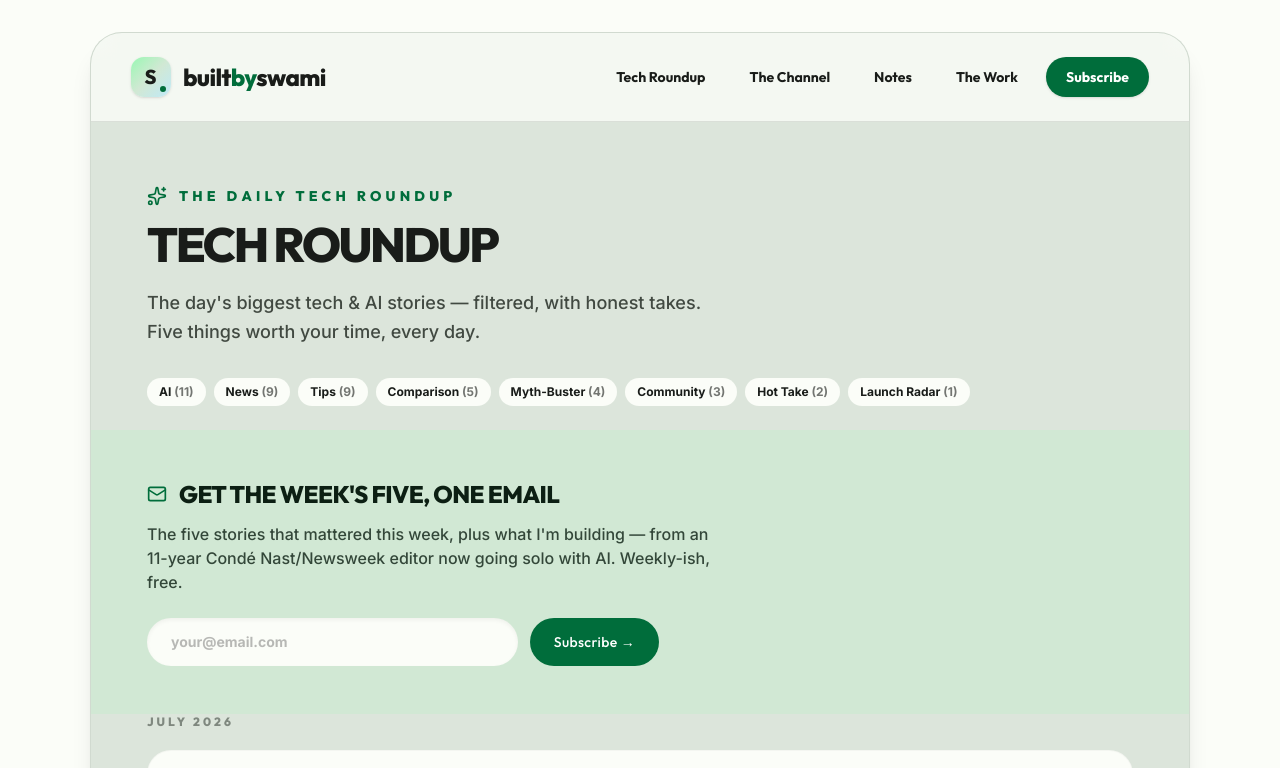
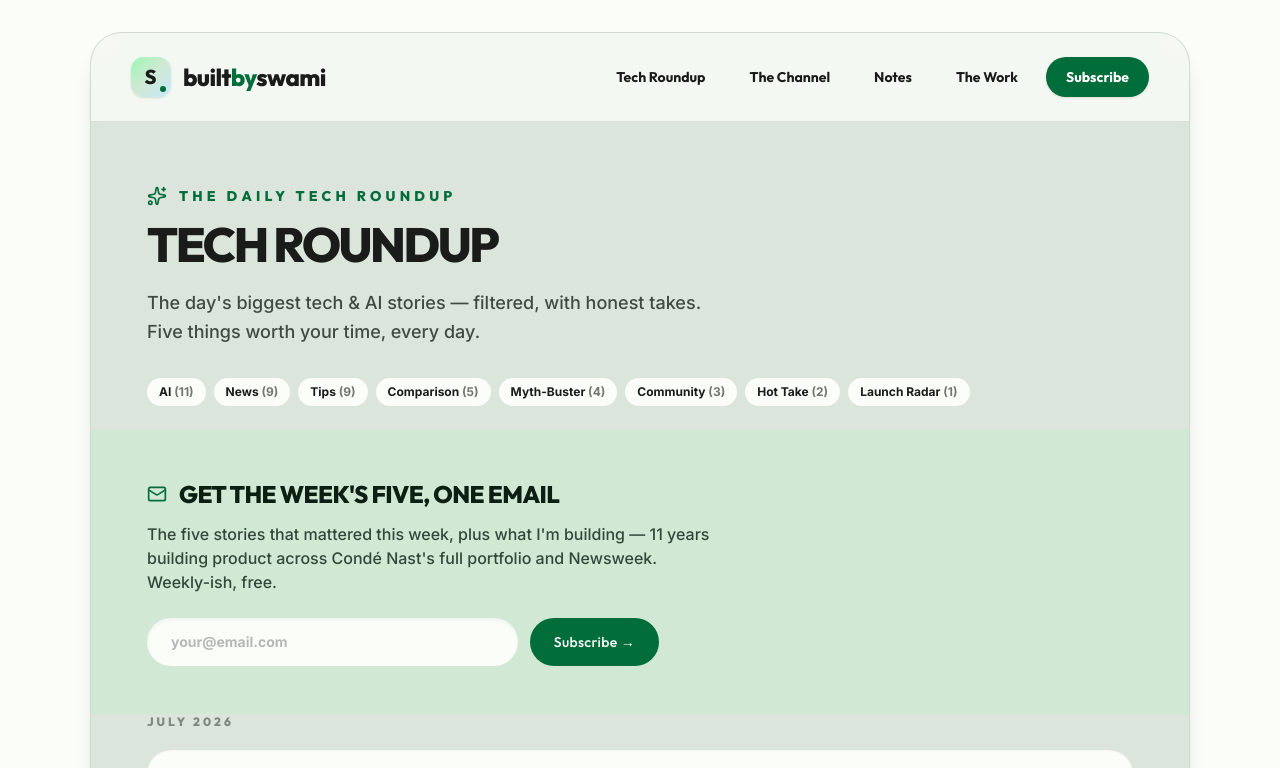
Before and after one commit to swamiguru/Swami-Guru-Portfolio, a React (Vite) app: page /tech-roundup in a window 1280 px wide. Shown: the top 768 px of the page. Built offline with nearby package versions, Linux system fonts and the light colour scheme.

Commit message:
Fix newsletter copy: reflect full Condé Nast portfolio, not just tech editorial

```diff
--- a/src/pages/Home.tsx
+++ b/src/pages/Home.tsx
@@ -196,7 +196,7 @@ export default function Home() {
               </h2>
             </div>
             <p className="text-sm md:text-base font-medium opacity-80 mb-6 max-w-xl">
-              The five stories that mattered this week, plus what I'm building — from an 11-year Cond&eacute; Nast/Newsweek editor now going solo with AI. Weekly-ish, free.
+              The five stories that mattered this week, plus what I'm building — 11 years building product across Cond&eacute; Nast's full portfolio and Newsweek. Weekly-ish, free.
             </p>
             <NewsletterSignup />
           </div>
--- a/src/pages/Tech.tsx
+++ b/src/pages/Tech.tsx
@@ -120,7 +120,7 @@ export default function Tech() {
               </h2>
             </div>
             <p className="text-sm md:text-base font-medium opacity-80 mb-6 max-w-xl">
-              The five stories that mattered this week, plus what I'm building — from an 11-year Cond&eacute; Nast/Newsweek editor now going solo with AI. Weekly-ish, free.
+              The five stories that mattered this week, plus what I'm building — 11 years building product across Cond&eacute; Nast's full portfolio and Newsweek. Weekly-ish, free.
             </p>
             <NewsletterSignup />
           </div>
```
